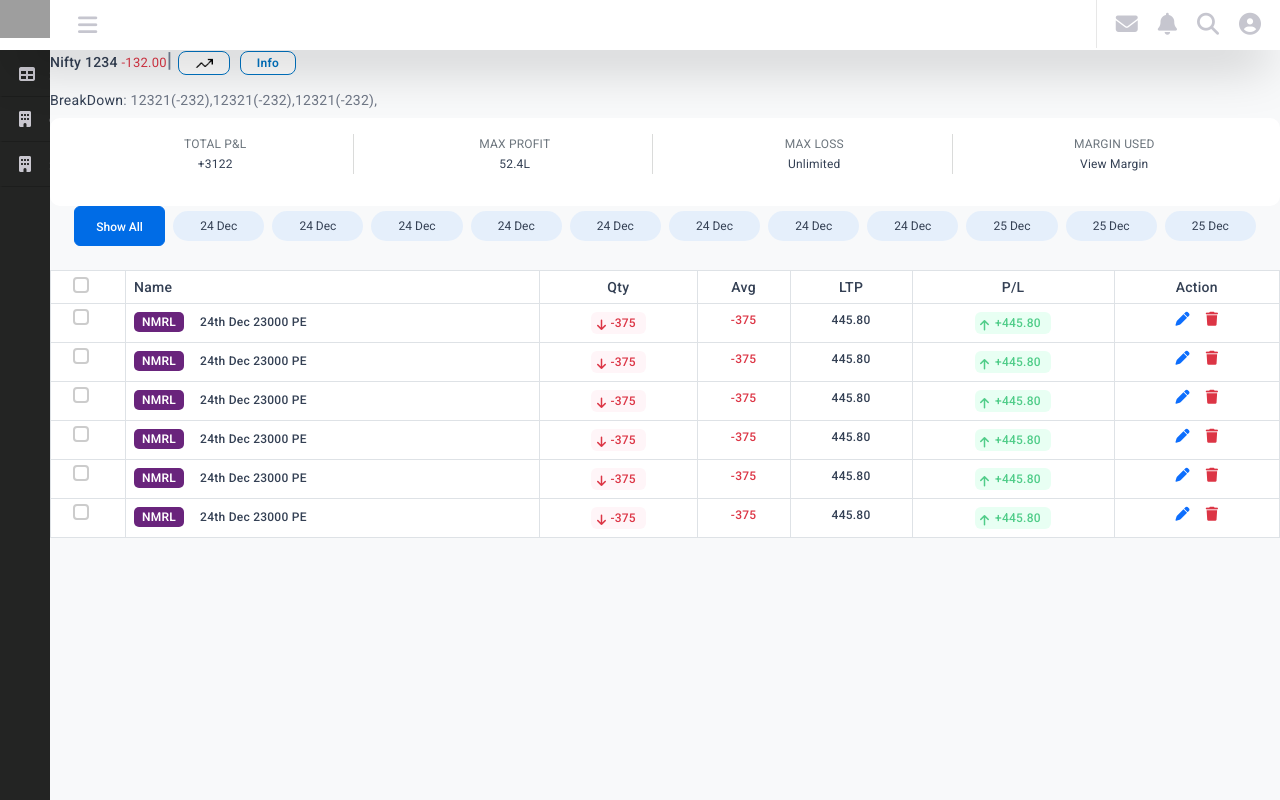
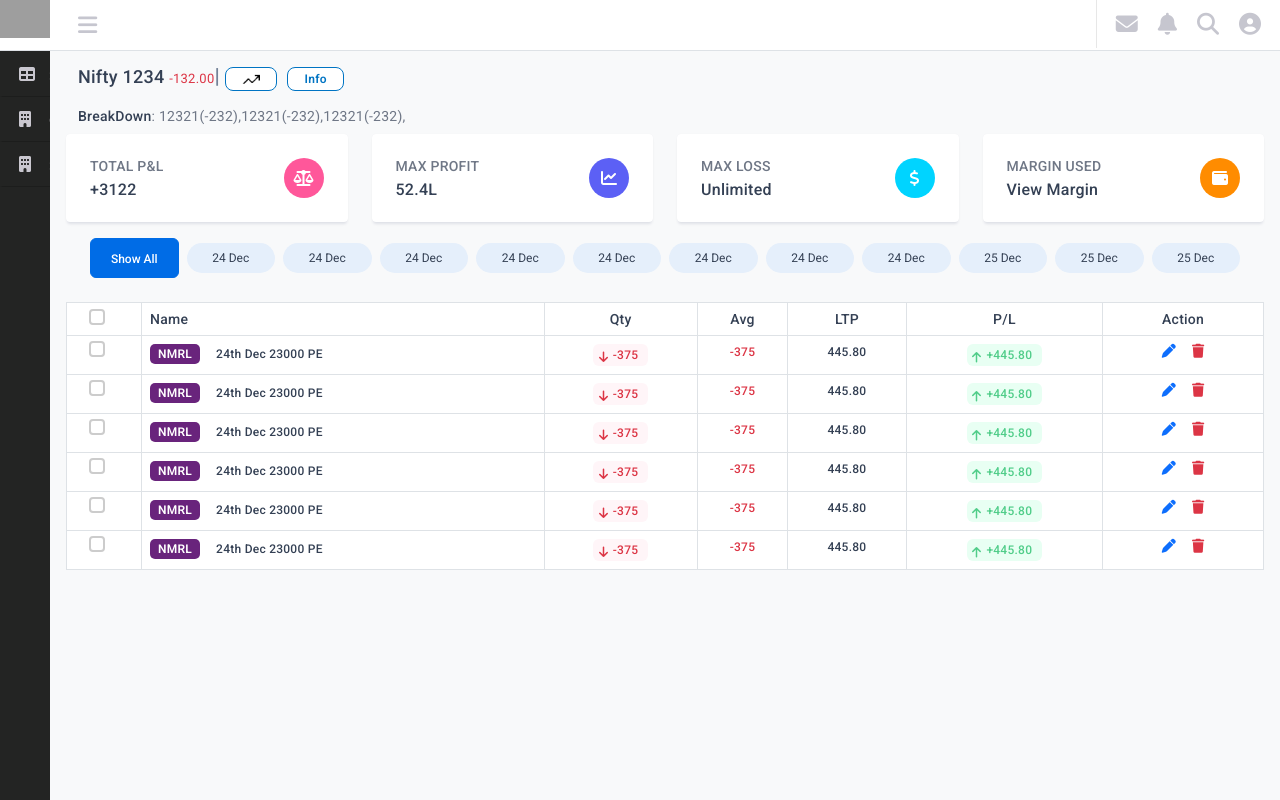
Before and after one commit to abhishek026/einvesta, an Angular app: page /strategy in a window 1280 px wide. Shown: the top 800 px of the page. Built offline with nearby package versions, Linux system fonts and the light colour scheme; grey boxes are pictures that could not be loaded.

Commit message:
ui changes

```diff
--- a/src/app/components/home/home.component.scss
+++ b/src/app/components/home/home.component.scss
@@ -3,62 +3,43 @@
   padding: 50px 0px 10px 50px;
   background: #f8f9fa;
 }
-
 .content.sidebar-expanded {
-  margin-left: 13%;
-  width: 87%;
-  padding: 50px 16px;
+  margin-left: 170px;
+    width: auto;
+    padding: 50px 0px 10px 0px;
 }
 .scroll::-webkit-scrollbar-thumb:hover {
   background: #007bff;
 }
-
 .scroll::-webkit-scrollbar {
   width: 8px;
 }
-
 .content {
-  // margin-left: 3.7%;
   transition: 0.3s;
-
   &.sidebarExpanded {
     margin-left: 15%;
   }
-
   .top-bar {
-    // height: auto;
     width: 100%;
   }
 }
-
 .contentData {
-  // background-color: #fff;
-  height: calc(100vh - 50px);
-  overflow-y: auto;
-  overflow-x: hidden;
-  // background: #f9f9f9;
-
+  // height: calc(100vh - 50px);
+  // overflow-y: auto;
+  // overflow-x: hidden;
 }
 
 /* Responsive CSS by Vishakha */
 
 @media only screen and (max-width: 860px) {
-
-
-
   .content.sidebarExpanded,
   .content {
     margin-left: 50px;
   }
 }
   @media only screen and (max-width: 860px) {
-
-
     .content.sidebarExpanded,
     .content {
       margin-left: 50px;
     }
   }
-*{
-  overflow: hidden;
-}
--- a/src/app/components/orderhistory/orderhistory.component.html
+++ b/src/app/components/orderhistory/orderhistory.component.html
@@ -203,6 +203,7 @@
 
       </tbody>
     </table>
+  </div>
   <div class="clearfix">
     <div class="hint-text">Showing <b>5</b> out of <b>25</b> entries</div>
     <ul class="pagination">
@@ -215,5 +216,3 @@
       <li class="page-item"><a href="#" class="page-link">Next</a></li>
     </ul>
   </div>
-
-  </div>
--- a/src/app/components/orderhistory/orderhistory.component.scss
+++ b/src/app/components/orderhistory/orderhistory.component.scss
@@ -1,13 +1,12 @@
 
 .table-wrapper {
-  background: #fff;
   margin: 30px 0;
 border-radius: 3px;
   box-shadow: 0 1px 1px rgba(0,0,0,.05);
   scroll-behavior: smooth;
     white-space: nowrap;
     overflow: auto;
-    height: calc(100vh - 200px);
+    height: calc(100vh - 147px);
 
 table {
   border-collapse: collapse;
--- a/src/app/components/sidenav/sidenav.component.scss
+++ b/src/app/components/sidenav/sidenav.component.scss
@@ -43,8 +43,7 @@ ul {
   position: fixed;
   max-height: 100px;
   z-index: 1060;
-  box-shadow: rgba(0, 0, 0, 0) 0px 0px 0px 0px, rgba(0, 0, 0, 0) 0px 0px 0px 0px, rgba(0, 0, 0, 0.25) 0px 25px 50px -12px;
-
+  border-bottom: 1px solid #dee2e6;
   #icon_bar {
     cursor: pointer;
     padding: 18px 7px;
--- a/src/app/components/strategybuilder/strategybuilder.component.html
+++ b/src/app/components/strategybuilder/strategybuilder.component.html
@@ -1,7 +1,7 @@
 
-                <div class="projects-inner">
+                <div class="projects-inner m-3">
                     <header class="projects-header">
-                        <div class="row">
+                        <div class="row m-0">
                             <div class="col-md-12">
                                 <div class="title">Nifty 1234 <span class="text-danger txt">-132.00</span>
                                     <div class="count">| <span class="info_btn"><img
@@ -14,43 +14,76 @@
                             </div>
                         </div>
                     </header>
-                    <div class="panel panel-container">
-                        <div class="row m-0">
-                            <div class="col-xs-6 col-md-3 col-lg-3 pb-3">
-                                <div class="panel panel-teal panel-widget border-right">
-                                    <div class="row no-padding m-0">
-                                        <div class="text-muted">Total P&L</div>
-                                        <div class="large">+3122</div>
+                    <div class="row info_cart">
+                        <div class="col-md-3 mb-3">
+                            <div class="card shadow border-0">
+                                <div class="card-body">
+                                    <div class="row">
+                                        <div class="col d-grid">
+                                            <span class="h6 mb-2">Total P&L</span>
+                                            <span class="h3 mb-0">+3122</span>
+                                        </div>
+                                        <div class="col-auto">
+                                            <div class="icon icon-shape1 bg-tertiary text-white text-lg rounded-circle">
+                                                <i class="fa-solid fa-scale-balanced" title="Total P&L"></i>
+                                            </div>
+                                        </div>
                                     </div>
                                 </div>
                             </div>
-                            <div class="col-xs-6 col-md-3 col-lg-3 pb-3">
-                                <div class="panel panel-blue panel-widget border-right">
-                                    <div class="row no-padding m-0">
-                                        <div class="text-muted">Max Profit</div>
-                                        <div class="large">52.4L</div>
+                        </div>
+                        <div class="col-md-3 mb-3">
+                            <div class="card shadow border-0">
+                                <div class="card-body">
+                                    <div class="row">
+                                        <div class="col d-grid">
+                                            <span class="h6 mb-2">Max Profit</span>
+                                            <span class="h3 mb-0">52.4L</span>
+                                        </div>
+                                        <div class="col-auto">
+                                            <div class="icon icon-shape2 bg-tertiary text-white text-lg rounded-circle">
+                                                <i class="fa-solid fa-chart-line"></i>
+                                            </div>
+                                        </div>
                                     </div>
                                 </div>
                             </div>
-                            <div class="col-xs-6 col-md-3 col-lg-3 pb-3">
-                                <div class="panel panel-orange panel-widget border-right">
-                                    <div class="row no-padding m-0">
-                                        <div class="text-muted">Max Loss</div>
-                                        <div class="large">Unlimited</div>
+                        </div>
+                        <div class="col-md-3 mb-3">
+                            <div class="card shadow border-0">
+                                <div class="card-body">
+                                    <div class="row">
+                                        <div class="col d-grid">
+                                            <span class="h6 mb-2">Max Loss</span>
+                                            <span class="h3 mb-0">Unlimited</span>
+                                        </div>
+                                        <div class="col-auto">
+                                            <div class="icon icon-shape3 bg-tertiary text-white text-lg rounded-circle">
+                                            <i class="fa-solid fa-dollar-sign"></i>
+                                            </div>
+                                        </div>
                                     </div>
                                 </div>
                             </div>
-                            <div class="col-xs-6 col-md-3 col-lg-3 pb-3">
-                                <div class="panel panel-red panel-widget ">
-                                    <div class="row no-padding m-0">
-                                        <div class="text-muted">Margin Used</div>
-                                        <div class="large">View Margin</div>
+                        </div>
+                        <div class="col-md-3 mb-3">
+                            <div class="card shadow border-0">
+                                <div class="card-body">
+                                    <div class="row">
+                                        <div class="col d-grid">
+                                            <span class="h6 mb-2">Margin Used</span>
+                                            <span class="h3 mb-0 view_margin">View Margin</span>
+                                        </div>
+                                        <div class="col-auto">
+                                            <div class="icon icon-shape4 bg-tertiary text-white text-lg rounded-circle">
+                                                <i class="fa-solid fa-wallet" title="Margin Used"></i>
+                                            </div>
+                                        </div>
                                     </div>
                                 </div>
                             </div>
-                        </div><!--/.row-->
+                        </div>
                     </div>
-
                     <div class="row m-0 chips_sec">
                         <div class="col-md-1 ps-1 pe-1 mb-2 d-flex align-items-center">
                             <button class="show_all_btn">Show All</button>
--- a/src/app/components/strategybuilder/strategybuilder.component.scss
+++ b/src/app/components/strategybuilder/strategybuilder.component.scss
@@ -44,47 +44,14 @@ figure {
       white-space: inherit;
       font-style: normal;
       text-decoration: none;
-      font-size: 0.875rem;
+      font-size: 14px;
       line-height: 1.25rem;
       letter-spacing: 0.01563rem;
-      font-weight: 400;
+      font-weight: 500;
     }
 }
 }
-   .panel-container{
-    background: #FFF;
-    padding: 16px;
-    border-radius: 10px;
-      .text-muted{
-        text-transform: uppercase;
-        text-align:center;
 
-        color: rgb(111, 119, 134);
-        white-space: inherit;
-        font-style: normal;
-        text-decoration: none;
-        font-size: 0.75rem;
-        line-height: 1.25rem;
-        letter-spacing: 0.0125rem;
-        font-weight: 400;
-      }
-      .large{
-        font-family: Roboto;
-        text-align: center;
-        color: rgb(52, 64, 84);
-        white-space: inherit;
-        font-style: normal;
-        text-decoration: none;
-        font-size: 0.75rem;
-        line-height: 1.25rem;
-        letter-spacing: 0.0125rem;
-        font-weight: 400;
-
-      }
-      .border-right{
-        border-right: 1px solid #dadbda;
-      }
-   }
 .projects-header {
 
 	.count {
@@ -97,7 +64,7 @@ figure {
     white-space: inherit;
     font-style: normal;
     text-decoration: none;
-    font-size: 0.875rem;
+    font-size: 18px;
     line-height: 1.25rem;
     letter-spacing: 0.01563rem;
     font-weight: 500;
@@ -125,10 +92,8 @@ figure {
         }
     }
 
+
 }
-
-
-
 .danger-item {
 	border-left: 4px solid #A84D43;
 }
@@ -398,3 +363,67 @@ tr {
   border: 1px solid #dee2e6;
 }
 }
+.shadow {
+  box-shadow: 0px 3px 3px -1px rgba(10, 22, 70, .1), 0px 0px 1px 0px rgba(10, 22, 70, .06) !important;
+
+}
+.info_cart{
+  .icon{
+    padding: 10px;
+    height: 40px;
+    width: 40px;
+    border-radius: 50%;
+    display: flex;
+    align-items: center;
+    justify-content: center;
+  }
+  .icon-shape1{
+  background: rgb(255 87 154);
+
+  }
+  .icon-shape2{
+    background:#5c60f5;
+
+    }
+    .icon-shape3{
+      background:#00d4ff;
+
+      }
+      .icon-shape4{
+        background:#ff8c00;
+
+        }
+        .card-body{
+          flex: 1 1 auto;
+          padding: 1.5rem 1.5rem;
+          color: #525f7f;
+        }
+        span.h6{
+          text-transform: uppercase;
+          text-align: left;
+          color: rgb(111, 119, 134);
+          white-space: inherit;
+          font-style: normal;
+          text-decoration: none;
+          font-size: 14px;
+          line-height: 1rem;
+          letter-spacing: 0.01563rem;
+          font-weight: 500;
+
+        }
+        span.h3{
+          color: rgb(52, 64, 84);
+          white-space: inherit;
+          font-style: normal;
+          text-decoration: none;
+          font-size: 16px;
+          line-height: 1rem;
+          letter-spacing: 0.01563rem;
+          font-weight: 500;
+
+        }
+        .view_margin:hover{
+          color: rgb(0, 108, 230);
+          cursor: pointer;
+        }
+}
```
Lines whose indentation alone changed are shown as unchanged.
